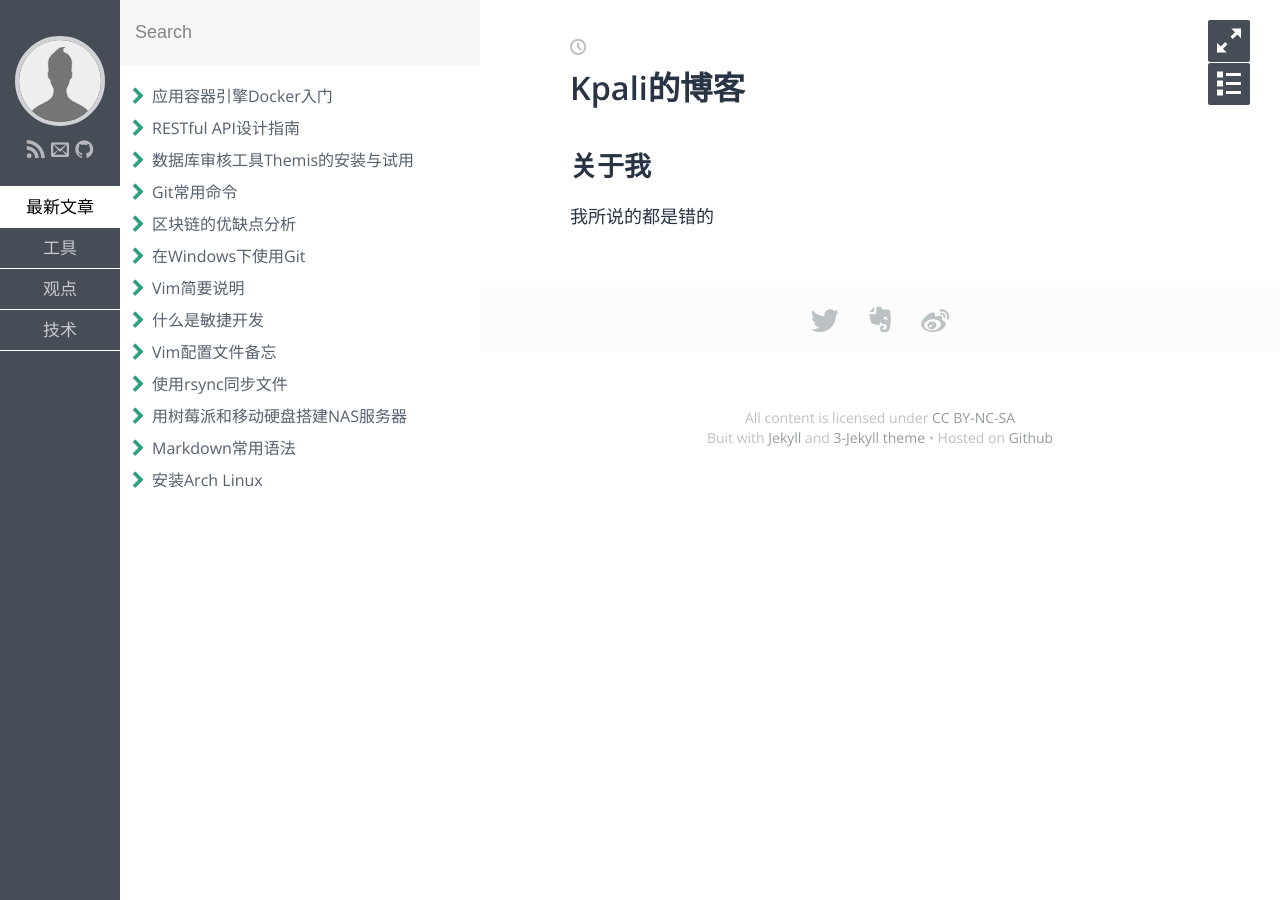
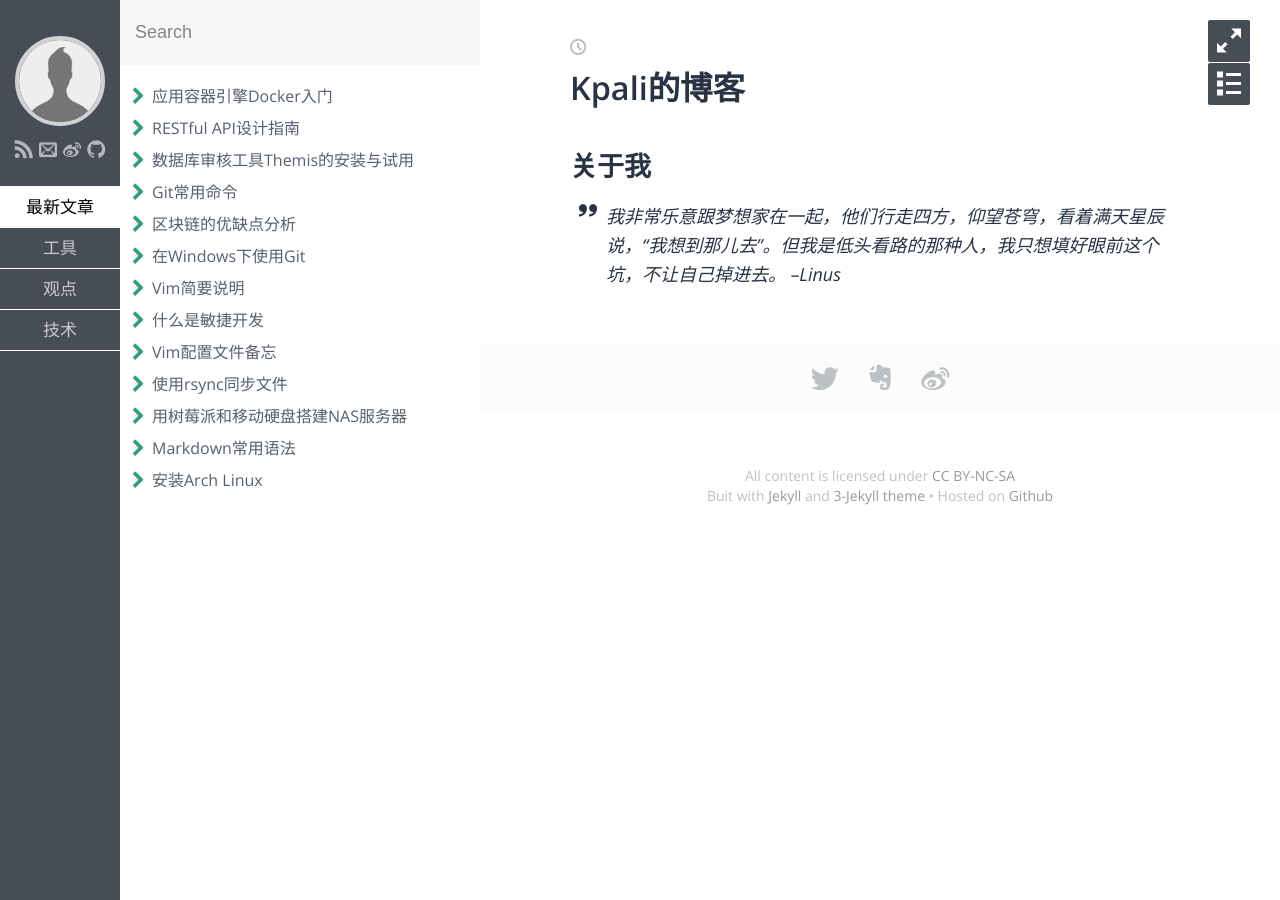
Before and after one commit to kpali/blog, a Jekyll site: the page built from index.md, in a window 1280 px wide. Built offline with Jekyll 4.4.1, drawn with Linux system fonts in a browser that asks for light colours; some web fonts are replaced.

Commit message:
修改博客配置文件

```diff
--- a/_config.yml
+++ b/_config.yml
@@ -2,7 +2,7 @@
 title: Kpali的博客
 email: kpali@qq.com
 description: > # this means to ignore newlines until "baseurl:"
-  我所说的都是错的
+  被误会是表达者的宿命
 baseurl: "" # the subpath of your site, e.g. /blog/
 url: "http://kpali.github.io" # the base hostname & protocol for your site
 rss_url: /pages/feed.xml
@@ -15,7 +15,7 @@ recent_num: 20
 
 # Social account
 twitter:
-weibo:
+weibo: kpali
 github: kpali
 instagram:
 linkedin:
--- a/index.md
+++ b/index.md
@@ -5,4 +5,4 @@ layout: post
 
 ## 关于我
 
-我所说的都是错的
+> 我非常乐意跟梦想家在一起，他们行走四方，仰望苍穹，看着满天星辰说，“我想到那儿去”。但我是低头看路的那种人，我只想填好眼前这个坑，不让自己掉进去。 --Linus
```
